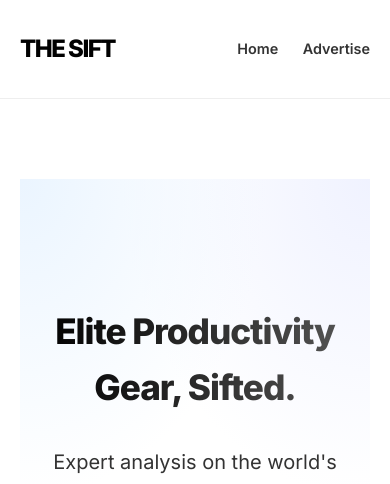
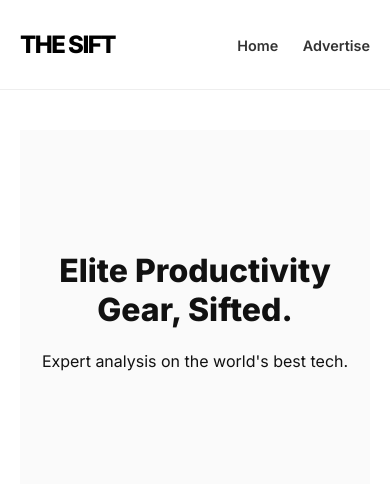
Before and after one commit to 174hz/thesift, a Jekyll site: the page built from index.html, in a window 390 px wide. Shown: the top 484 px of the page. Built offline with Jekyll 4.4.1, drawn with Linux system fonts in a browser that asks for light colours.

Commit message:
Update style.scss

```diff
--- a/assets/css/style.scss
+++ b/assets/css/style.scss
@@ -1,142 +1,67 @@
 ---
 ---
+// 1. DEFINE COLOR THEMES
+:root {
+  --bg-color: #ffffff;
+  --text-color: #111111;
+  --card-bg: #fafafa;
+  --border-color: #eeeeee;
+  --muted-text: #666666;
+  --footer-bg: #1a1a1a;
+}
 
-// 1. GLOBAL RESET & BASE
+[data-theme="dark"] {
+  --bg-color: #0a0a0a;
+  --text-color: #f5f5f5;
+  --card-bg: #141414;
+  --border-color: #222222;
+  --muted-text: #999999;
+  --footer-bg: #000000;
+}
+
+// 2. APPLY VARIABLES
 body {
   margin: 0;
-  padding: 0;
-  font-family: 'Inter', -apple-system, BlinkMacSystemFont, "Segoe UI", Roboto, Helvetica, Arial, sans-serif;
-  color: #1a1a1a;
-  background-color: #ffffff;
-  -webkit-font-smoothing: antialiased;
-  line-height: 1.6;
+  background-color: var(--bg-color);
+  color: var(--text-color);
+  font-family: 'Inter', sans-serif;
+  transition: background 0.3s ease, color 0.3s ease;
 }
 
-// 2. THE HERO SECTION (Mesh Gradient)
 .hero {
+  background: var(--card-bg);
+  border-bottom: 1px solid var(--border-color);
+  padding: 100px 20px;
   text-align: center;
-  padding: 100px 20px;
-  margin-bottom: 60px;
-  background-color: #ffffff;
-  background-image:
-    radial-gradient(at 0% 0%, hsla(210,100%,96%,1) 0, transparent 50%),
-    radial-gradient(at 100% 0%, hsla(230,100%,97%,1) 0, transparent 50%);
-  border-bottom: 1px solid #f0f0f0;
+}
 
-  h1 {
-    font-size: 3rem;
-    font-weight: 800;
-    letter-spacing: -0.05em;
-    margin-bottom: 15px;
-    background: linear-gradient(to right, #000, #555);
-    -webkit-background-clip: text;
-    -webkit-text-fill-color: transparent;
-  }
-  p {
-    color: #666;
-    font-size: 1.25rem;
-    max-width: 650px;
-    margin: 0 auto;
-    font-weight: 400;
+.post-card {
+  text-decoration: none;
+  color: inherit;
+  .post-image {
+    background: var(--border-color);
+    border-radius: 4px;
+    overflow: hidden;
+    height: 320px;
+    img { width: 100%; height: 100%; object-fit: cover; }
   }
 }
 
-// 3. HOMEPAGE TWO-BLOCK GRID
-.post-grid {
-  display: grid;
-  grid-template-columns: 1fr 1fr; // Forces two blocks side-by-side
-  gap: 40px;
-  margin-bottom: 80px;
+.site-footer {
+  background: var(--footer-bg);
+  color: #fff;
+  padding: 60px 0;
 }
 
-// 4. POST CARD STYLING (Fixed Image Size)
-.post-card {
-  text-decoration: none;
-  color: inherit;
-  transition: transform 0.3s ease;
-
-  &:hover {
-    transform: translateY(-4px);
-  }
-
-  .post-image {
-    width: 100%;
-    height: 300px; // Standardized height to prevent dwarfing
-    overflow: hidden;
-    border-radius: 16px;
-    background: #f8f8f8;
-    margin-bottom: 20px;
-    box-shadow: 0 10px 30px rgba(0,0,0,0.05);
-
-    img {
-      width: 100%;
-      height: 100%;
-      object-fit: cover; // Ensures images fill the box without distortion
-      transition: transform 0.5s ease;
-    }
-  }
-
-  &:hover .post-image img {
-    transform: scale(1.05);
-  }
-
-  .post-content {
-    h2 {
-      font-size: 1.5rem;
-      font-weight: 700;
-      margin: 10px 0;
-      line-height: 1.3;
-      letter-spacing: -0.02em;
-    }
-    p {
-      color: #555;
-      font-size: 0.95rem;
-    }
-  }
+// 3. DARK MODE TOGGLE BUTTON STYLE
+#theme-toggle {
+  background: none;
+  border: 1px solid var(--text-color);
+  color: var(--text-color);
+  padding: 5px 12px;
+  cursor: pointer;
+  font-size: 0.8rem;
+  text-transform: uppercase;
+  letter-spacing: 1px;
+  border-radius: 20px;
 }
-
-// 5. LEGAL & CONTENT PAGES (Centered & Focused)
-.content-wrapper {
-  max-width: 750px; // Narrower reading width for Terms/Privacy
-  margin: 0 auto;
-  padding: 40px 0;
-
-  h1 { font-size: 2.5rem; letter-spacing: -0.03em; margin-bottom: 30px; }
-  h3 { margin-top: 40px; font-weight: 700; }
-  p { margin-bottom: 20px; color: #333; }
-
-  ul {
-    padding-left: 20px;
-    li { margin-bottom: 10px; }
-  }
-}
-
-// 6. THE HIGH-CONVERSION BUY BUTTON
-.buy-button {
-  display: inline-block;
-  background: #000;
-  color: #fff !important;
-  padding: 16px 32px;
-  border-radius: 10px;
-  text-decoration: none;
-  font-weight: 600;
-  font-size: 1.1rem;
-  transition: all 0.2s ease;
-  border: none;
-  margin-top: 20px;
-
-  &:hover {
-    background: #333;
-    transform: scale(1.02);
-    box-shadow: 0 10px 20px rgba(0,0,0,0.1);
-  }
-}
-
-// 7. RESPONSIVENESS (Stack on Mobile)
-@media (max-width: 768px) {
-  .post-grid {
-    grid-template-columns: 1fr; // Stack cards on small screens
-  }
-  .hero h1 { font-size: 2.2rem; }
-  .post-image { height: 220px; }
-}
```
